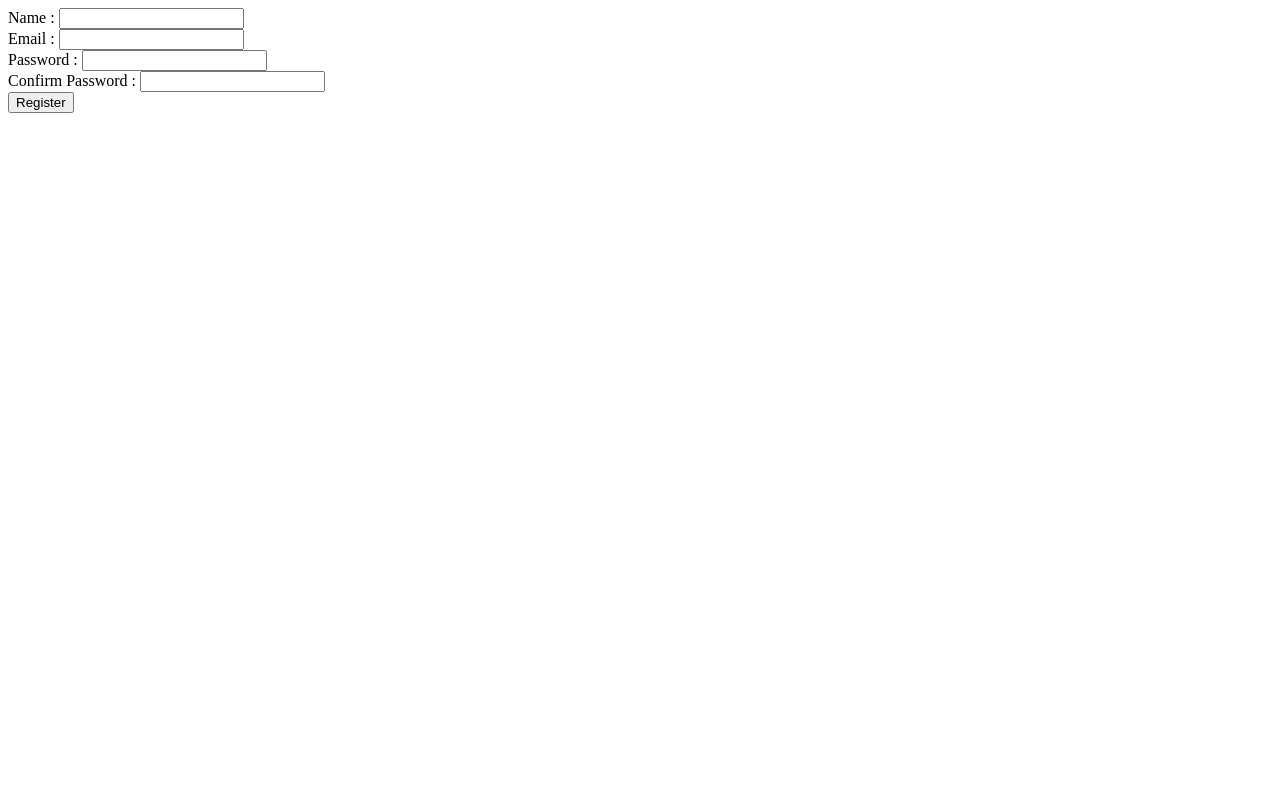
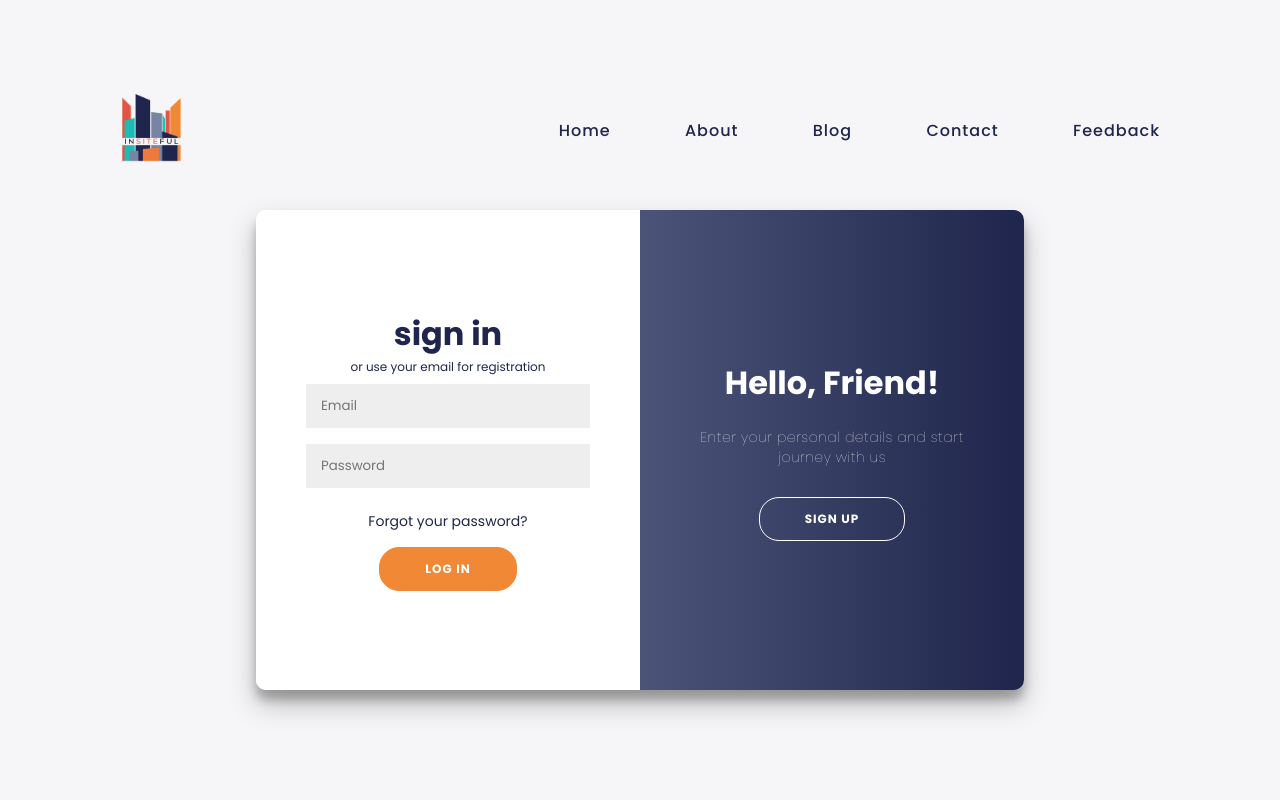
Before and after one commit to salemprojetphp/Insiteful, a PHP site: page /views/signup.php in a window 1280 px wide. Run offline with PHP 8.4, Linux system fonts and the light colour scheme.

Commit message:
style: add CSS to sign up and log in page

```diff
--- /dev/null
+++ b/public/css/signup.css
@@ -0,0 +1,220 @@
+@import url('https://fonts.googleapis.com/css2?family=Poppins:ital,wght@0,100;0,200;0,300;0,400;0,500;0,600;0,700;0,800;0,900;1,100;1,200;1,300;1,400;1,500;1,600;1,700;1,800;1,900&display=swap');
+
+*{
+    margin: 0;
+    padding: 0;
+    box-sizing: border-box;
+    font-family: "Poppins", sans-serif;
+}
+
+
+body{
+    margin: -30px 0 20px;
+    display: flex;
+    justify-content: center;
+    flex-direction: column;
+    align-items: center;
+    height: 100vh;
+    background-color: #f6f5f7;
+    color: #1F254C;
+}
+.container a{
+    font-size: 14px;
+    text-decoration: none;
+    margin: 15px 0;
+    color: #1F254C;
+}
+.container a:hover{
+    color:#F18835;
+    transform: scale(1.1);
+}
+h1{
+    font-weight: bold;
+    margin-bottom: 0;
+    color: #1F254C;
+}
+.overlay h1{
+    color: white;
+}
+h2 {
+    text-align: center;
+}
+h2 span {
+    font-weight: 100;
+    font-size: 12px;
+}
+p {
+    font-size: 14px;
+    font-weight: 100;
+    line-height: 20px;
+    letter-spacing: 0.5px;
+    margin: 20px 0 30px;
+}
+span{
+    font-size: 12px;
+}
+
+
+button {
+    border-radius: 20px;
+    border: 1px solid #F18835;
+    background-color:#F18835;
+    color: #FFFFFF;
+    font-size: 12px;
+    font-weight: bold;
+    padding: 12px 45px;
+    letter-spacing: 1px;
+    text-transform: uppercase;
+    transition: transform 80ms ease-in;
+}
+button:active {
+    transform: scale(0.95);
+}
+button:focus {
+    outline: none;
+}
+button.ghost {
+    background-color: transparent;
+    border-color: #FFFFFF;
+}
+form {
+    background-color: #FFFFFF;
+    display: flex;
+    align-items: center;
+    justify-content: center;
+    flex-direction: column;
+    padding: 0 50px;
+    height: 100%;
+    text-align: center;
+}
+input {
+    background-color: #eee;
+    border: none;
+    padding: 12px 15px;
+    margin: 8px 0;
+    width: 100%;
+}
+.container {
+    background-color: #fff;
+    border-radius: 10px;
+    box-shadow: 0 14px 28px rgba(0,0,0,0.25),
+    0 10px 10px rgba(0,0,0,0.22);
+    position: relative;
+    overflow: hidden;
+    width: 768px;
+    max-width: 100%;
+    min-height: 480px;
+}
+.form-container {
+    position: absolute;
+    top: 0;
+    height: 100%;
+    transition: all 0.6s ease-in-out;
+}
+.sign-in-container {
+    left: 0;
+    width: 50%;
+    z-index: 2;
+}
+.container.right-panel-active .sign-in-container {
+    transform: translateX(100%);
+}
+.sign-up-container {
+    left: 0;
+    width: 50%;
+    opacity: 0;
+    z-index: 1;
+}
+.container.right-panel-active .sign-up-container {
+    transform: translateX(100%);
+    opacity: 1;
+    z-index: 5;
+    animation: show 0.6s;
+}
+@keyframes show {
+    0%, 49.99% {
+        opacity: 0;
+        z-index: 1;
+    }
+
+    50%, 100% {
+        opacity: 1;
+        z-index: 5;
+    }
+}
+.overlay-container {
+    position: absolute;
+    top: 0;
+    left: 50%;
+    width: 50%;
+    height: 100%;
+    overflow: hidden;
+    transition: transform 0.6s ease-in-out;
+    z-index: 100;
+}
+.container.right-panel-active .overlay-container{
+    transform: translateX(-100%);
+}
+.overlay {
+    background: #1F254C;
+    background: -webkit-linear-gradient(to right,#7784A4,#1F254C);
+    background: linear-gradient(to right,#7784A4,#1F254C);
+
+
+    background-repeat: no-repeat;
+    background-size: cover;
+    background-position: 0 0;
+    color: #FFFFFF;
+    position: relative;
+    left: -100%;
+    height: 100%;
+    width: 200%;
+    transform: translateX(0);
+    transition: transform 0.6s ease-in-out;
+    text-align: center;
+}
+.container.right-panel-active .overlay {
+    transform: translateX(50%);
+}
+.overlay-panel {
+    position: absolute;
+    display: flex;
+    align-items: center;
+    justify-content: center;
+    flex-direction: column;
+    padding: 0 40px;
+    text-align: center;
+    top: 0;
+    height: 100%;
+    width: 50%;
+    transform: translateX(0);
+    transition: transform 0.6s ease-in-out;
+
+}
+.overlay-left {
+    left: 0;
+    transform: translateX(-20%);
+}
+.container.right-panel-active .overlay-left {
+    transform: translateX(0);
+}
+.overlay-right {
+    right:0%;
+    transform: translateX(0);
+}
+.container.right-panel-active .overlay-right {
+    transform: translateX(20%);
+}
+.social-container {
+    margin: 20px 0;
+}
+.social-container a {
+    border: 1px solid #DDDDDD;
+    border-radius: 50%;
+    display: inline-flex;
+    justify-content: center;
+    align-items: center;
+    margin: 0 5px;
+    height: 40px;
+    width: 40px;
+}
--- /dev/null
+++ b/public/js/signup.js
@@ -0,0 +1,9 @@
+const signUpButton = document.getElementById('signUp');
+const signInButton = document.getElementById('signIn');
+const container = document.getElementById( 'container');
+signUpButton.addEventListener('click', () => {
+    container.classList.add ("right-panel-active");
+});
+signInButton.addEventListener('click', () => {
+    container.classList.remove ("right-panel-active");
+});
--- a/views/Blog.php
+++ b/views/Blog.php
@@ -24,8 +24,7 @@
                 <a href="Blog.php">Blog</a>
                 <a href="#">Contact</a>
                 <a href="#">Feedback</a>
-                <a href="#" class="login-btn">Log in</a>
-                <a href="#" class="login-btn">Sign up</a>
+                <a href="signup.php" class="login-btn">Get Started</a>
             </div>
         </header>
 
--- a/views/home.php
+++ b/views/home.php
@@ -25,8 +25,8 @@
                 <a href="Blog.php">Blog</a>
                 <a href="#">Contact</a>
                 <a href="#">Feedback</a>
-                <a href="#" class="login-btn">Log in</a>
-                <a href="#" class="login-btn">Sign up</a>
+                <a href="signup.php" class="login-btn">Get Started</a>
+
 
             </div>
             <label for="check">
--- a/views/signup.php
+++ b/views/signup.php
@@ -4,6 +4,11 @@
     <meta charset="UTF-8">
     <meta name="viewport" content="width=device-width, initial-scale=1.0">
     <title>Insiteful</title>
+    <link rel="icon" href="../public/images/insiteful.png">
+    <link rel="stylesheet" href="../public/css/header.css">
+    <link rel="stylesheet" href="https://cdnjs.cloudflare.com/ajax/libs/font-awesome/6.5.1/css/all.min.css">
+    <link rel="stylesheet" href="/public/css/signup.css" type="text/css">
+
 </head>
 <body>
 <?php
@@ -11,16 +16,56 @@
     echo "<h1>" . $_GET['error'] . "</h1>";
 }
 ?>
+
+<header>
+    <h2>
+        <a href="Blog.php" class="logo"><img src="../public/images/insiteful.png" alt="logo"></a>
+    </h2>
+    <div class="navigation">
+        <a href="home.php">Home</a>
+        <a href="#">About</a>
+        <a href="Blog.php">Blog</a>
+        <a href="#">Contact</a>
+        <a href="#">Feedback</a>
+    </div>
+</header>
+<div class="container" id="container">
+    <div class="form-container sign-up-container">
         <form method="post" action="/signup/action">
-        <label>Name :</label>
-        <input type="text" name="username"><br>
-        <label for="email">Email :</label>
-        <input type="email" name="email" id="email"><br>
-        <label for="password">Password :</label>
-        <input type="password" name="password" id="password"><br>
-        <label for="cpassword">Confirm Password :</label>
-        <input type="password" name="cpassword" id="cpassword"><br>
-        <input type="submit" value="Register">
+            <h1>Create Account</h1>
+            <span>or use your email for registration</span>
+            <input type="text" placeholder="Name" />
+            <input type="email" placeholder="Email" />
+            <input type="password" placeholder="Password" />
+            <input type="password" placeholder="Confirm Password" />
+            <button>Sign Up</button>
         </form>
+    </div>
+    <div class="form-container sign-in-container">
+        <form action="/login/authenticate" method="post">
+            <h1>sign in</h1>
+            <span>or use your email for registration</span>
+            <input type="email" placeholder="Email" />
+            <input type="password" placeholder="Password" />
+            <a href="#">Forgot your password?</a>
+            <button type="submit">Log in</button>
+        </form>
+    </div>
+    <div class="overlay-container">
+        <div class="overlay">
+            <div class="overlay-panel overlay-left">
+                <h1 >Welcome Back!</h1>
+                <p> keep connected with us please log in<br>with your personal info</p>
+                <button class="ghost" id="signIn">Sign In</button>
+            </div>
+            <div class="overlay-panel overlay-right">
+                <h1>   Hello, Friend!</h1>
+                <p>   Enter your personal details and start </br>journey with us</p>
+                <button class="ghost" id="signUp">Sign Up</button>
+            </div>
+        </div>
+    </div>
+</div>
 </body>
+<script src="/public/js/signup.js"></script>
 </html>
```
Lines whose indentation alone changed are shown as unchanged.
